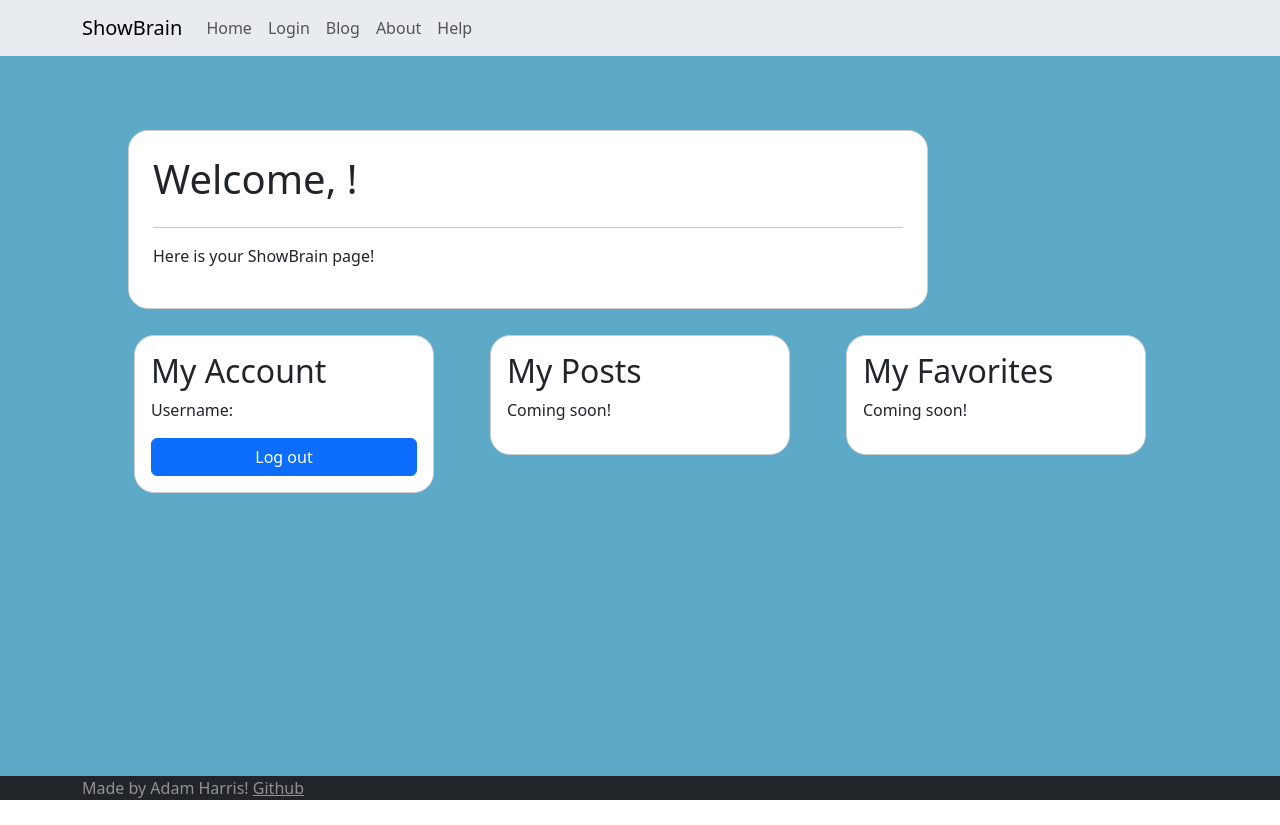
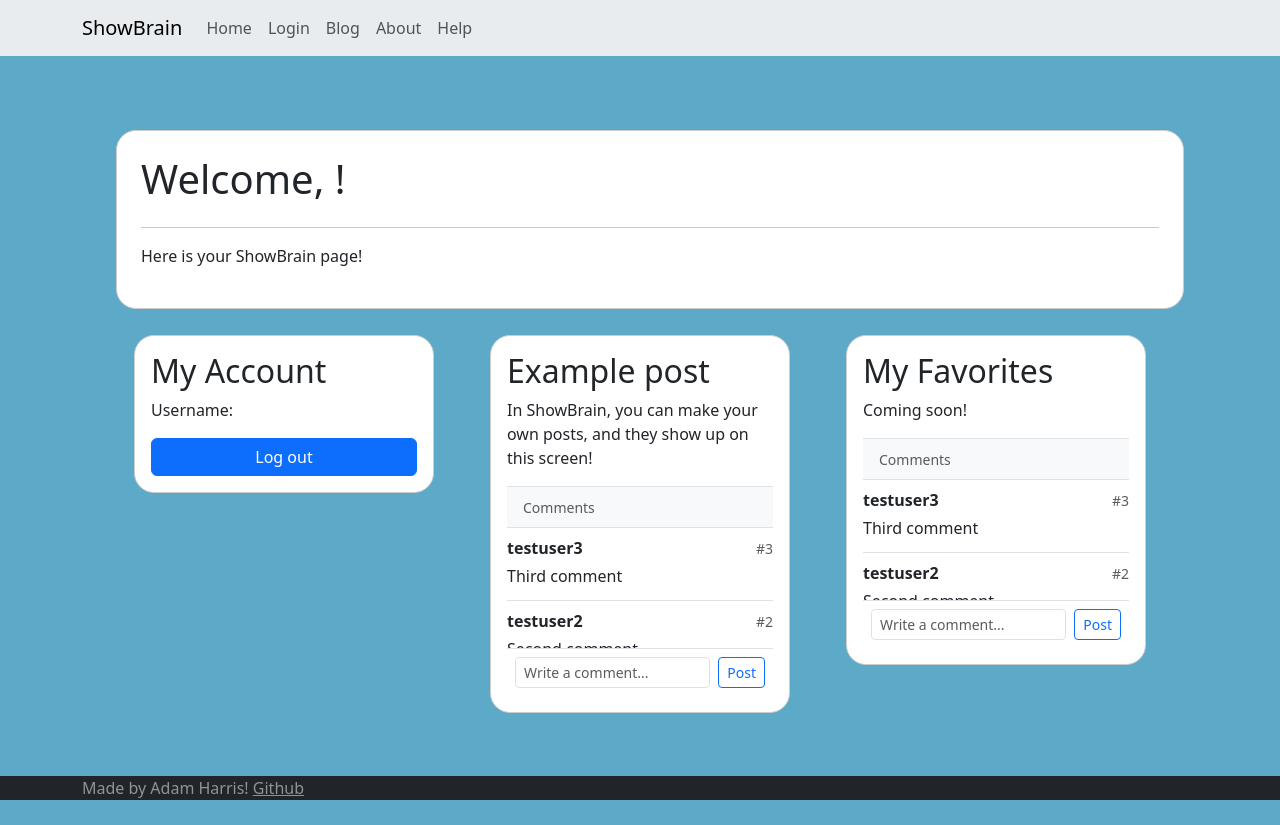
Before and after one commit to adammharris/startup, a React (Vite) app: page /dashboard in a window 1280 px wide. Before the commit the page ends 800 px from the top, so only its background shows below. Built offline with nearby package versions, Linux system fonts and the light colour scheme.

Commit message:
Comment section! Yay!

```diff
--- /dev/null
+++ b/src/dashboard/Comment.jsx
@@ -0,0 +1,14 @@
+
+//import Card from 'react-bootstrap/Card'
+
+export default function Comment({username, id, text}) {
+    return (
+        <div className="border-bottom py-2">
+            <div className="d-flex justify-content-between align-items-center mb-1">
+                <strong>{username}</strong>
+                <small className="text-muted">#{id}</small>
+            </div>
+            <p className="mb-1 text-break">{text}</p>
+        </div>
+    )
+}
--- /dev/null
+++ b/src/dashboard/Comments.jsx
@@ -0,0 +1,89 @@
+import React, { useState, useRef, useEffect } from 'react';
+import Form from 'react-bootstrap/Form';
+import Button from 'react-bootstrap/Button';
+import Comment from './Comment';
+
+export default function Comments() {
+    const [comments, setComments] = useState([
+        { username: "testuser3", id: 3, text: "Third comment" },
+        { username: "testuser2", id: 2, text: "Second comment" },
+        { username: "testuser1", id: 1, text: "First comment" }
+    ]);
+
+    const [newComment, setNewComment] = useState('');
+    const commentsContainerRef = useRef(null);
+
+    // This useEffect will run whenever the comments array changes
+    useEffect(() => {
+        if (commentsContainerRef.current) {
+            // Scroll to top when comments change
+            commentsContainerRef.current.scrollTop = 0;
+        }
+    }, [comments]);
+
+    const handleSubmit = (e) => {
+        e.preventDefault();
+
+        if (!newComment.trim()) return;
+
+        // Add new comment to the list with a unique ID
+        const newCommentObj = {
+            username: localStorage.getItem('username'),
+            id: Date.now(),
+            text: newComment
+        };
+
+        setComments([newCommentObj, ...comments]);
+
+        // Clear the input
+        setNewComment('');
+    };
+
+    return (
+        <div className="mt-0">
+            {/* Comment section header */}
+            <div className="bg-light border-top border-bottom py-2 px-3">
+                <small className="text-muted">Comments</small>
+            </div>
+
+            {/* Scrollable comments area */}
+            <div
+                ref={commentsContainerRef}
+                style={{
+                    maxHeight: '120px',
+                    overflowY: 'auto',
+                }}
+            >
+                {comments.map(comment => (
+                    <Comment
+                        username={comment.username}
+                        id={comment.id}
+                        key={comment.id}
+                        text={comment.text}
+                    />
+                ))}
+            </div>
+
+            {/* Comment input form */}
+            <div className="border-top p-2">
+                <Form onSubmit={handleSubmit} className="d-flex">
+                    <Form.Control
+                        size="sm"
+                        placeholder="Write a comment..."
+                        value={newComment}
+                        onChange={e => setNewComment(e.target.value)}
+                        required
+                        className="me-2"
+                    />
+                    <Button
+                        variant="outline-primary"
+                        type="submit"
+                        size="sm"
+                    >
+                        Post
+                    </Button>
+                </Form>
+            </div>
+        </div>
+    );
+}
--- a/src/dashboard/Dashboard.jsx
+++ b/src/dashboard/Dashboard.jsx
@@ -5,6 +5,7 @@ import Container from 'react-bootstrap/Container';
 import Button from 'react-bootstrap/Button';
 import { useNavigate } from 'react-router-dom';
 import { Row, Col } from 'react-bootstrap';
+import Comments from './Comments';
 
 function Dashboard() {
     const username = localStorage.getItem('username')
@@ -18,11 +19,14 @@ function Dashboard() {
 
     return (
         <Container className="text-dark p-5" >
-            <Card className="p-4" style={{ maxWidth: '800px' }}>
+            <Row>
+            <Card className="p-4">
                 <h1>Welcome, {username}!</h1>
                 <hr/>
                 <p>Here is your ShowBrain page!</p>
             </Card>
+            </Row>
+
             <Row>
                 <Col>
                     <Card className="m-3 p-3">
@@ -35,14 +39,16 @@ function Dashboard() {
                 </Col>
                 <Col>
                     <Card className="m-3 p-3">
-                        <h2>My Posts</h2>
-                        <p>Coming soon!</p>
+                        <h2>Example post</h2>
+                        <p>In ShowBrain, you can make your own posts, and they show up on this screen!</p>
+                        <Comments />
                     </Card>
                 </Col>
                 <Col>
                     <Card className="m-3 p-3">
                         <h2>My Favorites</h2>
                         <p>Coming soon!</p>
+                        <Comments />
                     </Card>
                 </Col>
             </Row>
```
